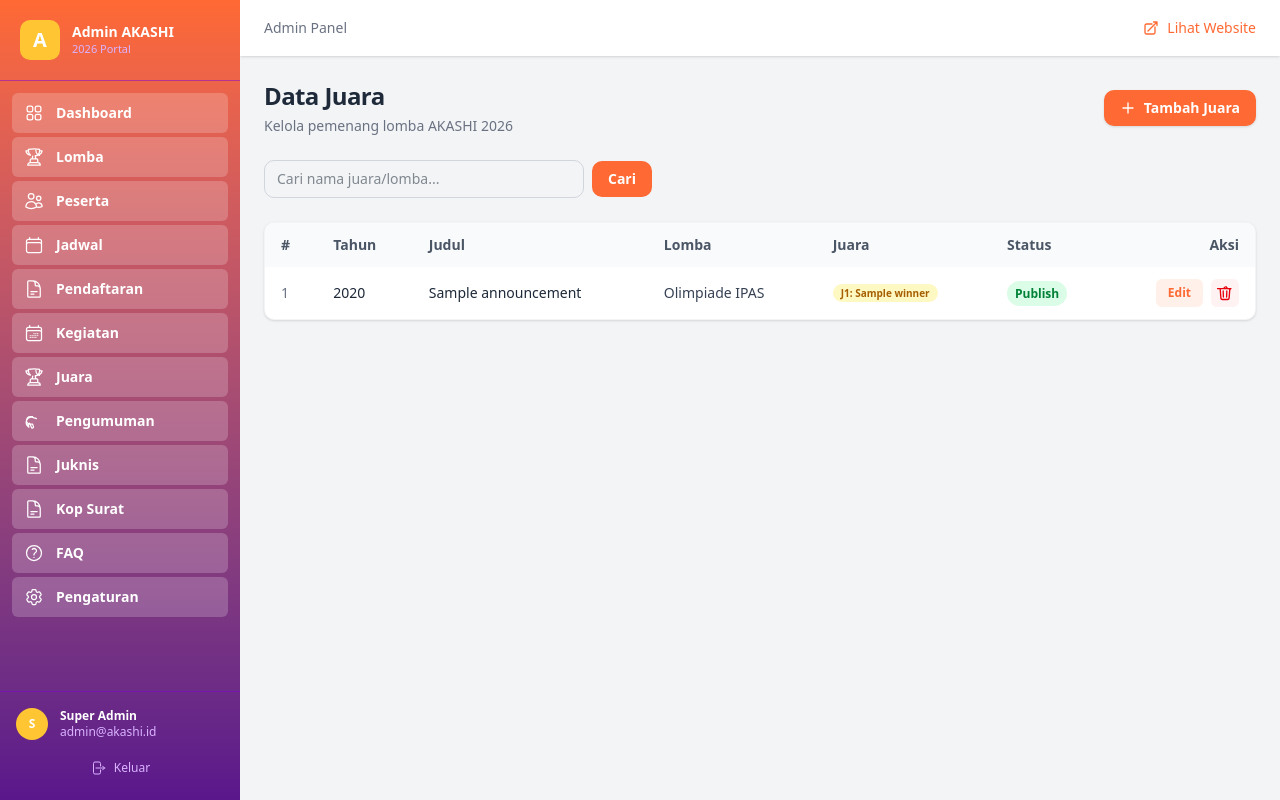
After one commit to dwyn-ux/akashi, a Laravel app: page /admin/juara in a window 1280 px wide. The commit adds this page. Run offline with Laravel 12, Linux system fonts and the light colour scheme; a user stored in the database is signed in; data comes from the database, SQL or seed files in the repository; tables that the repository leaves empty hold one stand-in row (values such as "Sample post"); style sheets or scripts are compiled from the project's sources.

Commit message:
feat: admin Juara CRUD + scrollable pengumuman + juknis card popup
- Admin Juara: separate CRUD from pengumuman (list, add, edit, delete winners)
- Sidebar: added "Juara" menu item with trophy icon
- Pengumuman modal: scrollable for long content
- Juknis show: card display → popup, no download header text

🤖 Generated with Codebuff
Co-Authored-By: Codebuff <noreply@codebuff.com>

```diff
--- /dev/null
+++ b/app/Http/Controllers/Admin/JuaraController.php
@@ -0,0 +1,110 @@
+<?php
+
+namespace App\Http\Controllers\Admin;
+
+use App\Http\Controllers\Controller;
+use App\Models\Announcement;
+use App\Models\Competition;
+use Illuminate\Http\Request;
+
+class JuaraController extends Controller
+{
+    public function index(Request $request)
+    {
+        $query = Announcement::with(['winners', 'competition'])
+            ->whereHas('winners')
+            ->latest('year')
+            ->latest();
+
+        if ($search = $request->input('search')) {
+            $query->where(function ($q) use ($search) {
+                $q->where('title', 'like', "%{$search}%")
+                    ->orWhereHas('winners', function ($wq) use ($search) {
+                        $wq->where('participant_name', 'like', "%{$search}%");
+                    });
+            });
+        }
+
+        $juaras = $query->paginate(15);
+        $lombas = Competition::all();
+
+        return view('admin.juara.index', compact('juaras', 'lombas'));
+    }
+
+    public function store(Request $request)
+    {
+        $validated = $request->validate([
+            'year' => 'required|integer|min:2020|max:2100',
+            'title' => 'required|string|max:255',
+            'body' => 'nullable|string',
+            'competition_id' => 'nullable|exists:competitions,id',
+            'published' => 'boolean',
+        ]);
+
+        $validated['published'] = $request->boolean('published');
+
+        $announcement = Announcement::create($validated);
+
+        if ($request->has('winners')) {
+            foreach ($request->input('winners', []) as $winner) {
+                if (! empty($winner['participant_name'])) {
+                    $announcement->winners()->create([
+                        'place' => $winner['place'] ?? 1,
+                        'participant_name' => $winner['participant_name'],
+                        'school' => $winner['school'] ?? '',
+                        'note' => $winner['note'] ?? null,
+                    ]);
+                }
+            }
+        }
+
+        return redirect()->route('admin.juara.index')->with('success', 'Juara berhasil ditambahkan.');
+    }
+
+    public function edit(Announcement $juara)
+    {
+        $juara->load('winners');
+        $lombas = Competition::all();
+
+        return view('admin.juara.edit', compact('juara', 'lombas'));
+    }
+
+    public function update(Request $request, Announcement $juara)
+    {
+        $validated = $request->validate([
+            'year' => 'required|integer|min:2020|max:2100',
+            'title' => 'required|string|max:255',
+            'body' => 'nullable|string',
+            'competition_id' => 'nullable|exists:competitions,id',
+            'published' => 'boolean',
+        ]);
+
+        $validated['published'] = $request->boolean('published');
+
+        $juara->update($validated);
+
+        // Sync winners
+        if ($request->has('winners')) {
+            $juara->winners()->delete();
+            foreach ($request->input('winners', []) as $winner) {
+                if (! empty($winner['participant_name'])) {
+                    $juara->winners()->create([
+                        'place' => $winner['place'] ?? 1,
+                        'participant_name' => $winner['participant_name'],
+                        'school' => $winner['school'] ?? '',
+                        'note' => $winner['note'] ?? null,
+                    ]);
+                }
+            }
+        }
+
+        return redirect()->route('admin.juara.index')->with('success', 'Juara berhasil diperbarui.');
+    }
+
+    public function destroy(Announcement $juara)
+    {
+        $juara->delete();
+
+        return redirect()->route('admin.juara.index')->with('success', 'Juara berhasil dihapus.');
+    }
+}
--- /dev/null
+++ b/resources/views/admin/juara/index.blade.php
@@ -0,0 +1,209 @@
+@extends('layouts.admin')
+
+@section('title', 'Data Juara')
+
+@section('content')
+<div class="flex flex-col sm:flex-row sm:items-center sm:justify-between gap-4 mb-6">
+    <div>
+        <h1 class="text-2xl font-bold text-gray-800">Data Juara</h1>
+        <p class="text-sm text-gray-500 mt-1">Kelola pemenang lomba AKASHI 2026</p>
+    </div>
+    <button onclick="document.getElementById('addModal').classList.remove('hidden')"
+            class="inline-flex items-center gap-2 px-4 py-2 bg-primary hover:bg-purple-800 text-white text-sm font-semibold rounded-xl transition shadow-sm">
+        <svg class="w-4 h-4" fill="none" stroke="currentColor" stroke-width="2" viewBox="0 0 24 24"><path stroke-linecap="round" stroke-linejoin="round" d="M12 4.5v15m7.5-7.5h-15"/></svg>
+        Tambah Juara
+    </button>
+</div>
+
+<form method="GET" action="{{ route('admin.juara.index') }}" class="flex items-center gap-2 mb-6">
+    <input type="text" name="search" value="{{ request('search') }}" placeholder="Cari nama juara/lomba..."
+           class="px-3 py-2 border border-gray-300 rounded-xl text-sm focus:ring-2 focus:ring-primary focus:border-primary outline-none flex-1 max-w-xs">
+    <button type="submit" class="px-4 py-2 bg-primary hover:bg-purple-800 text-white text-sm font-semibold rounded-xl transition">Cari</button>
+</form>
+
+<div class="bg-white rounded-xl shadow-sm border border-gray-100 overflow-hidden">
+    <div class="overflow-x-auto">
+        <table class="w-full text-sm">
+            <thead class="bg-gray-50 text-left">
+                <tr>
+                    <th class="px-4 py-3 font-semibold text-gray-600">#</th>
+                    <th class="px-4 py-3 font-semibold text-gray-600">Tahun</th>
+                    <th class="px-4 py-3 font-semibold text-gray-600">Judul</th>
+                    <th class="px-4 py-3 font-semibold text-gray-600">Lomba</th>
+                    <th class="px-4 py-3 font-semibold text-gray-600">Juara</th>
+                    <th class="px-4 py-3 font-semibold text-gray-600">Status</th>
+                    <th class="px-4 py-3 font-semibold text-gray-600 text-right">Aksi</th>
+                </tr>
+            </thead>
+            <tbody class="divide-y divide-gray-100">
+                @forelse($juaras as $i => $juara)
+                <tr class="hover:bg-gray-50 transition">
+                    <td class="px-4 py-3 text-gray-500">{{ ($juaras->currentPage() - 1) * $juaras->perPage() + $i + 1 }}</td>
+                    <td class="px-4 py-3 font-medium text-gray-800">{{ $juara->year }}</td>
+                    <td class="px-4 py-3 font-medium text-gray-800">{{ $juara->title }}</td>
+                    <td class="px-4 py-3 text-gray-700">{{ $juara->competition->name ?? '-' }}</td>
+                    <td class="px-4 py-3">
+                        <div class="flex items-center gap-1">
+                            @foreach($juara->winners->sortBy('place') as $winner)
+                                <span class="px-2 py-0.5 text-[10px] font-bold rounded-full
+                                    {{ $winner->place === 1 ? 'bg-yellow-100 text-yellow-700' : ($winner->place === 2 ? 'bg-gray-100 text-gray-600' : 'bg-orange-100 text-orange-700') }}">
+                                    J{{ $winner->place }}: {{ Str::limit($winner->participant_name, 15) }}
+                                </span>
+                            @endforeach
+                        </div>
+                    </td>
+                    <td class="px-4 py-3">
+                        @if($juara->published)
+                            <span class="px-2 py-1 text-xs rounded-full bg-green-100 text-green-700 font-semibold">Publish</span>
+                        @else
+                            <span class="px-2 py-1 text-xs rounded-full bg-gray-100 text-gray-500">Draft</span>
+                        @endif
+                    </td>
+                    <td class="px-4 py-3 text-right">
+                        <div class="flex items-center justify-end gap-2">
+                            <a href="{{ route('admin.juara.edit', $juara) }}"
+                               class="inline-flex items-center gap-1 px-3 py-1.5 bg-primary/10 text-primary rounded-lg text-xs font-semibold hover:bg-primary/20 transition">
+                                Edit
+                            </a>
+                            <form method="POST" action="{{ route('admin.juara.destroy', $juara) }}" onsubmit="return confirm('Hapus juara ini?')">
+                                @csrf
+                                @method('DELETE')
+                                <button type="submit" class="p-1.5 rounded-lg bg-red-50 hover:bg-red-100 text-red-600 transition" title="Hapus">
+                                    <svg class="w-4 h-4" fill="none" stroke="currentColor" stroke-width="2" viewBox="0 0 24 24"><path stroke-linecap="round" stroke-linejoin="round" d="M14.74 9l-.346 9m-4.788 0L9.26 9m9.968-3.21c.342.052.682.107 1.022.166m-1.022-.165L18.16 19.673a2.25 2.25 0 01-2.244 2.077H8.084a2.25 2.25 0 01-2.244-2.077L4.772 5.79m14.456 0a48.108 48.108 0 00-3.478-.367m1.022 0a3 3 0 01-2.742-2.582l-.018-.044m-1.022 0a3 3 0 00-2.742 2.582l-.018.044m-9.478 0H21"/></svg>
+                                </button>
+                            </form>
+                        </div>
+                    </td>
+                </tr>
+                @empty
+                <tr>
+                    <td colspan="7" class="px-4 py-12 text-center text-gray-400">Belum ada data juara.</td>
+                </tr>
+                @endforelse
+            </tbody>
+        </table>
+    </div>
+</div>
+
+@if($juaras->hasPages())
+<div class="mt-4">{{ $juaras->links() }}</div>
+@endif
+
+{{-- Add Modal --}}
+<div id="addModal" class="hidden fixed inset-0 z-50 flex items-center justify-center p-4">
+    <div class="absolute inset-0 bg-black/50" onclick="document.getElementById('addModal').classList.add('hidden')"></div>
+    <div class="relative bg-white rounded-2xl shadow-2xl max-w-2xl w-full max-h-[90vh] overflow-y-auto">
+        <div class="sticky top-0 bg-white border-b border-gray-100 px-6 py-4 flex items-center justify-between rounded-t-2xl">
+            <h3 class="font-bold text-gray-800">Tambah Juara</h3>
+            <button onclick="document.getElementById('addModal').classList.add('hidden')" class="p-2 hover:bg-gray-100 rounded-lg">
+                <svg class="w-5 h-5 text-gray-500" fill="none" stroke="currentColor" stroke-width="2" viewBox="0 0 24 24"><path stroke-linecap="round" stroke-linejoin="round" d="M6 18L18 6M6 6l12 12"/></svg>
+            </button>
+        </div>
+        <form method="POST" action="{{ route('admin.juara.store') }}" class="p-6 space-y-5">
+            @csrf
+            <div class="grid grid-cols-2 gap-4">
+                <div>
+                    <label class="block text-sm font-medium text-gray-700 mb-1">Tahun <span class="text-red-500">*</span></label>
+                    <input type="number" name="year" value="{{ date('Y') }}" required
+                           class="w-full px-4 py-2 border border-gray-300 rounded-xl text-sm focus:ring-2 focus:ring-primary focus:border-primary outline-none">
+                </div>
+                <div>
+                    <label class="block text-sm font-medium text-gray-700 mb-1">Lomba</label>
+                    <select name="competition_id" class="w-full px-4 py-2 border border-gray-300 rounded-xl text-sm focus:ring-2 focus:ring-primary focus:border-primary outline-none">
+                        <option value="">— Pilih Lomba —</option>
+                        @foreach($lombas as $lomba)
+                        <option value="{{ $lomba->id }}">{{ $lomba->name }}</option>
+                        @endforeach
+                    </select>
+                </div>
+            </div>
+            <div>
+                <label class="block text-sm font-medium text-gray-700 mb-1">Judul <span class="text-red-500">*</span></label>
+                <input type="text" name="title" required placeholder="contoh: Juara Olimpiade IPAS 2026"
+                       class="w-full px-4 py-2 border border-gray-300 rounded-xl text-sm focus:ring-2 focus:ring-primary focus:border-primary outline-none">
+            </div>
+            <div>
+                <label class="block text-sm font-medium text-gray-700 mb-1">Catatan</label>
+                <textarea name="body" rows="2" placeholder="Catatan opsional..."
+                          class="w-full px-4 py-2 border border-gray-300 rounded-xl text-sm focus:ring-2 focus:ring-primary focus:border-primary outline-none"></textarea>
+            </div>
+
+            {{-- Winners --}}
+            <div>
+                <div class="flex items-center justify-between mb-2">
+                    <label class="text-sm font-medium text-gray-700">Daftar Juara</label>
+                    <button type="button" onclick="addWinner('add')" class="text-xs text-primary font-semibold hover:underline">+ Tambah Juara</button>
+                </div>
+                <div id="add-winners" class="space-y-3">
+                    <div class="winner-row grid grid-cols-12 gap-2 items-end">
+                        <div class="col-span-2">
+                            <label class="block text-[10px] font-medium text-gray-500 mb-1">Juara</label>
+                            <select name="winners[0][place]" class="w-full px-2 py-1.5 border border-gray-300 rounded-lg text-xs focus:ring-2 focus:ring-primary outline-none">
+                                <option value="1">Juara 1</option>
+                                <option value="2">Juara 2</option>
+                                <option value="3">Juara 3</option>
+                            </select>
+                        </div>
+                        <div class="col-span-4">
+                            <label class="block text-[10px] font-medium text-gray-500 mb-1">Nama <span class="text-red-500">*</span></label>
+                            <input type="text" name="winners[0][participant_name]" required class="w-full px-2 py-1.5 border border-gray-300 rounded-lg text-xs focus:ring-2 focus:ring-primary outline-none" placeholder="Nama peserta">
+                        </div>
+                        <div class="col-span-4">
+                            <label class="block text-[10px] font-medium text-gray-500 mb-1">Sekolah</label>
+                            <input type="text" name="winners[0][school]" class="w-full px-2 py-1.5 border border-gray-300 rounded-lg text-xs focus:ring-2 focus:ring-primary outline-none" placeholder="Asal sekolah">
+                        </div>
+                        <div class="col-span-2">
+                            <label class="block text-[10px] font-medium text-gray-500 mb-1">Note</label>
+                            <input type="text" name="winners[0][note]" class="w-full px-2 py-1.5 border border-gray-300 rounded-lg text-xs focus:ring-2 focus:ring-primary outline-none" placeholder="Opsional">
+                        </div>
+                    </div>
+                </div>
+            </div>
+
+            <div class="flex items-center gap-2">
+                <input type="checkbox" name="published" value="1" id="published-add" checked class="rounded border-gray-300 text-primary focus:ring-primary">
+                <label for="published-add" class="text-sm text-gray-700">Publish</label>
+            </div>
+
+            <div class="flex justify-end gap-3 pt-2">
+                <button type="button" onclick="document.getElementById('addModal').classList.add('hidden')" class="px-4 py-2 text-sm text-gray-600 hover:text-gray-800">Batal</button>
+                <button type="submit" class="px-6 py-2 bg-primary hover:bg-purple-800 text-white text-sm font-semibold rounded-xl transition">Simpan</button>
+            </div>
+        </form>
+    </div>
+</div>
+@endsection
+
+@push('scripts')
+<script>
+let winnerCount = 1;
+function addWinner(prefix) {
+    const container = document.getElementById(prefix + '-winners');
+    const row = document.createElement('div');
+    row.className = 'winner-row grid grid-cols-12 gap-2 items-end';
+    row.innerHTML = `
+        <div class="col-span-2">
+            <select name="winners[${winnerCount}][place]" class="w-full px-2 py-1.5 border border-gray-300 rounded-lg text-xs focus:ring-2 focus:ring-primary outline-none">
+                <option value="1">Juara 1</option>
+                <option value="2">Juara 2</option>
+                <option value="3">Juara 3</option>
+            </select>
+        </div>
+        <div class="col-span-4">
+            <input type="text" name="winners[${winnerCount}][participant_name]" required class="w-full px-2 py-1.5 border border-gray-300 rounded-lg text-xs focus:ring-2 focus:ring-primary outline-none" placeholder="Nama peserta">
+        </div>
+        <div class="col-span-4">
+            <input type="text" name="winners[${winnerCount}][school]" class="w-full px-2 py-1.5 border border-gray-300 rounded-lg text-xs focus:ring-2 focus:ring-primary outline-none" placeholder="Asal sekolah">
+        </div>
+        <div class="col-span-1">
+            <input type="text" name="winners[${winnerCount}][note]" class="w-full px-2 py-1.5 border border-gray-300 rounded-lg text-xs focus:ring-2 focus:ring-primary outline-none" placeholder="Note">
+        </div>
+        <div class="col-span-1">
+            <button type="button" onclick="this.closest('.winner-row').remove()" class="w-full px-2 py-1.5 bg-red-50 hover:bg-red-100 text-red-600 rounded-lg text-xs transition">✕</button>
+        </div>
+    `;
+    container.appendChild(row);
+    winnerCount++;
+}
+</script>
+@endpush
--- a/resources/views/layouts/admin.blade.php
+++ b/resources/views/layouts/admin.blade.php
@@ -41,6 +41,7 @@
                     ['route' => 'admin.jadwal.index', 'label' => 'Jadwal', 'icon' => '<path stroke-linecap="round" stroke-linejoin="round" d="M6.75 3v2.25M17.25 3v2.25M3 18.75V7.5a2.25 2.25 0 012.25-2.25h13.5A2.25 2.25 0 0121 7.5v11.25m-18 0A2.25 2.25 0 005.25 21h13.5A2.25 2.25 0 0021 18.75m-18 0v-7.5A2.25 2.25 0 015.25 9h13.5A2.25 2.25 0 0121 11.25v7.5"/>'],
                     ['route' => 'admin.registrations.index', 'label' => 'Pendaftaran', 'icon' => '<path stroke-linecap="round" stroke-linejoin="round" d="M19.5 14.25v-2.625a3.375 3.375 0 00-3.375-3.375h-1.5A1.125 1.125 0 0113.5 7.125v-1.5a3.375 3.375 0 00-3.375-3.375H8.25m0 12.75h7.5m-7.5 3H12M10.5 2.25H5.625c-.621 0-1.125.504-1.125 1.125v17.25c0 .621.504 1.125 1.125 1.125h12.75c.621 0 1.125-.504 1.125-1.125V11.25a9 9 0 00-9-9z"/>'],
                     ['route' => 'admin.kegiatan.index', 'label' => 'Kegiatan', 'icon' => '<path stroke-linecap="round" stroke-linejoin="round" d="M6.75 3v2.25M17.25 3v2.25M3 18.75V7.5a2.25 2.25 0 012.25-2.25h13.5A2.25 2.25 0 0121 7.5v11.25m-18 0A2.25 2.25 0 005.25 21h13.5A2.25 2.25 0 0021 18.75m-18 0v-7.5A2.25 2.25 0 015.25 9h13.5A2.25 2.25 0 0121 11.25v7.5m-9-6h.008v.008H12v-.008zM12 15h.008v.008H12V15zm0 2.25h.008v.008H12v-.008zM9.75 15h.008v.008H9.75V15zm0 2.25h.008v.008H9.75v-.008zM7.5 15h.008v.008H7.5V15zm0 2.25h.008v.008H7.5v-.008zm6.75-4.5h.008v.008h-.008v-.008zm0 2.25h.008v.008h-.008V15zm0 2.25h.008v.008h-.008v-.008zm2.25-4.5h.008v.008H16.5v-.008zm0 2.25h.008v.008H16.5V15z"/>'],
+                    ['route' => 'admin.juara.index', 'label' => 'Juara', 'icon' => '<path stroke-linecap="round" stroke-linejoin="round" d="M16.5 18.75h-9m9 0a3 3 0 013 3h-15a3 3 0 013-3m9 0v-3.375c0-.621-.503-1.125-1.125-1.125h-.871M7.5 18.75v-3.375c0-.621.504-1.125 1.125-1.125h.872m5.007 0H9.497m5.007 0a7.454 7.454 0 01-.982-3.172M9.497 14.25a7.454 7.454 0 00.981-3.172M5.25 4.236c-.982.143-1.954.317-2.916.52A6.003 6.003 0 007.73 9.728M5.25 4.236V4.5c0 2.108.966 3.99 2.48 5.228M5.25 4.236V2.721C7.456 2.41 9.71 2.25 12 2.25c2.291 0 4.545.16 6.75.47v1.516M18.75 4.236c.982.143 1.954.317 2.916.52A6.003 6.003 0 0116.27 9.728M18.75 4.236V4.5c0 2.108-.966 3.99-2.48 5.228m0 0a6.015 6.015 0 01-1.77.658H13.5m5.02-.432a6.015 6.015 0 01-1.77-.658m0 0a6.015 6.015 0 01-2.48-5.228"/>'],
                     ['route' => 'admin.pengumuman.index', 'label' => 'Pengumuman', 'icon' => '<path stroke-linecap="round" stroke-linejoin="round" d="M10.34 15.84c-.688-.06-1.386-.09-2.09-.09H7.5a4.5 4.5 0 110-9h.75c.704 0 1.402-.03 2.09-.09m0 9.18c.253.962.584 1.892.985 2.783.247.55.06 1.21-.463 1.511l-.657.38a.75.75 0 01-.993-.452 7.347 7.347 0 01-1.099-2.426m0 0a6.173 6.173 0 01-1.099-2.426.75.75 0 00-.993-.452l-.657.38c-.523.3-.71.96-.463 1.511.401.89.732 1.82.985 2.783m0 0A3.75 3.75 0 1112 8.25c1.092 0 2.112.36 2.922.975M12 8.25c.69 0 1.355.118 1.977.334"/>'],
                     ['route' => 'admin.juknis.index', 'label' => 'Juknis', 'icon' => '<path stroke-linecap="round" stroke-linejoin="round" d="M19.5 14.25v-2.625a3.375 3.375 0 00-3.375-3.375h-1.5A1.125 1.125 0 0113.5 7.125v-1.5a3.375 3.375 0 00-3.375-3.375H8.25m0 12.75h7.5m-7.5 3H12M10.5 2.25H5.625c-.621 0-1.125.504-1.125 1.125v17.25c0 .621.504 1.125 1.125 1.125h12.75c.621 0 1.125-.504 1.125-1.125V11.25a9 9 0 00-9-9z"/>'],
                     ['route' => 'admin.kop-surat.index', 'label' => 'Kop Surat', 'icon' => '<path stroke-linecap="round" stroke-linejoin="round" d="M19.5 14.25v-2.625a3.375 3.375 0 00-3.375-3.375h-1.5A1.125 1.125 0 0113.5 7.125v-1.5a3.375 3.375 0 00-3.375-3.375H8.25m0 12.75h7.5m-7.5 3H12M10.5 2.25H5.625c-.621 0-1.125.504-1.125 1.125v17.25c0 .621.504 1.125 1.125 1.125h12.75c.621 0 1.125-.504 1.125-1.125V11.25a9 9 0 00-9-9z"/>'],
--- a/resources/views/pengumuman/index.blade.php
+++ b/resources/views/pengumuman/index.blade.php
@@ -114,8 +114,8 @@
 {{-- Modal Pengumuman --}}
 <div id="pengumuman-modal" class="fixed inset-0 z-50 hidden">
     <div class="absolute inset-0 bg-black/50 backdrop-blur-sm" onclick="closePengumuman()"></div>
-    <div class="relative flex items-center justify-center min-h-screen p-4">
-        <div class="bg-white rounded-2xl shadow-2xl max-w-2xl w-full max-h-[85vh] overflow-y-auto">
+    <div class="relative flex items-start justify-center min-h-screen p-4 pt-[5vh]">
+        <div class="bg-white rounded-2xl shadow-2xl max-w-2xl w-full max-h-[90vh] overflow-hidden flex flex-col">
             <div class="sticky top-0 bg-white border-b border-gray-100 px-6 py-4 flex items-center justify-between rounded-t-2xl">
                 <div class="flex items-center gap-2 min-w-0">
                     <h3 id="modal-title" class="font-bold text-primary-900 truncate"></h3>
@@ -125,7 +125,7 @@
                     <svg class="w-5 h-5 text-gray-500" fill="none" stroke="currentColor" stroke-width="2" viewBox="0 0 24 24"><path stroke-linecap="round" stroke-linejoin="round" d="M6 18L18 6M6 6l12 12"/></svg>
                 </button>
             </div>
-            <div class="p-6 sm:p-8">
+            <div class="p-6 sm:p-8 overflow-y-auto flex-1">
                 <div id="modal-body" class="text-gray-600 text-sm leading-relaxed whitespace-pre-line"></div>
                 <div id="modal-winners"></div>
             </div>
--- a/routes/web.php
+++ b/routes/web.php
@@ -6,6 +6,7 @@ use App\Http\Controllers\Admin\AuthController;
 use App\Http\Controllers\Admin\CompetitionController;
 use App\Http\Controllers\Admin\DashboardController;
 use App\Http\Controllers\Admin\FaqController;
+use App\Http\Controllers\Admin\JuaraController as AdminJuaraController;
 use App\Http\Controllers\Admin\JuknisController as AdminJuknisController;
 use App\Http\Controllers\Admin\KopSuratController;
 use App\Http\Controllers\Admin\ParticipantController;
@@ -74,6 +75,12 @@ Route::middleware('admin')->prefix('admin')->group(function () {
     Route::patch('/kegiatan/{activity}', [ActivityController::class, 'update'])->name('admin.kegiatan.update');
     Route::delete('/kegiatan/{activity}', [ActivityController::class, 'destroy'])->name('admin.kegiatan.destroy');
 
+    Route::get('/juara', [AdminJuaraController::class, 'index'])->name('admin.juara.index');
+    Route::post('/juara', [AdminJuaraController::class, 'store'])->name('admin.juara.store');
+    Route::get('/juara/{juara}/edit', [AdminJuaraController::class, 'edit'])->name('admin.juara.edit');
+    Route::put('/juara/{juara}', [AdminJuaraController::class, 'update'])->name('admin.juara.update');
+    Route::delete('/juara/{juara}', [AdminJuaraController::class, 'destroy'])->name('admin.juara.destroy');
+
     Route::get('/pengumuman', [AnnouncementController::class, 'index'])->name('admin.pengumuman.index');
     Route::post('/pengumuman', [AnnouncementController::class, 'store'])->name('admin.pengumuman.store');
     Route::get('/pengumuman/{announcement}/edit', [AnnouncementController::class, 'edit'])->name('admin.pengumuman.edit');
```
Also changed, not shown: resources/views/admin/juara/edit.blade.php (added, +120 -0 lines), resources/views/juknis/show.blade.php (+61 -17 lines).
